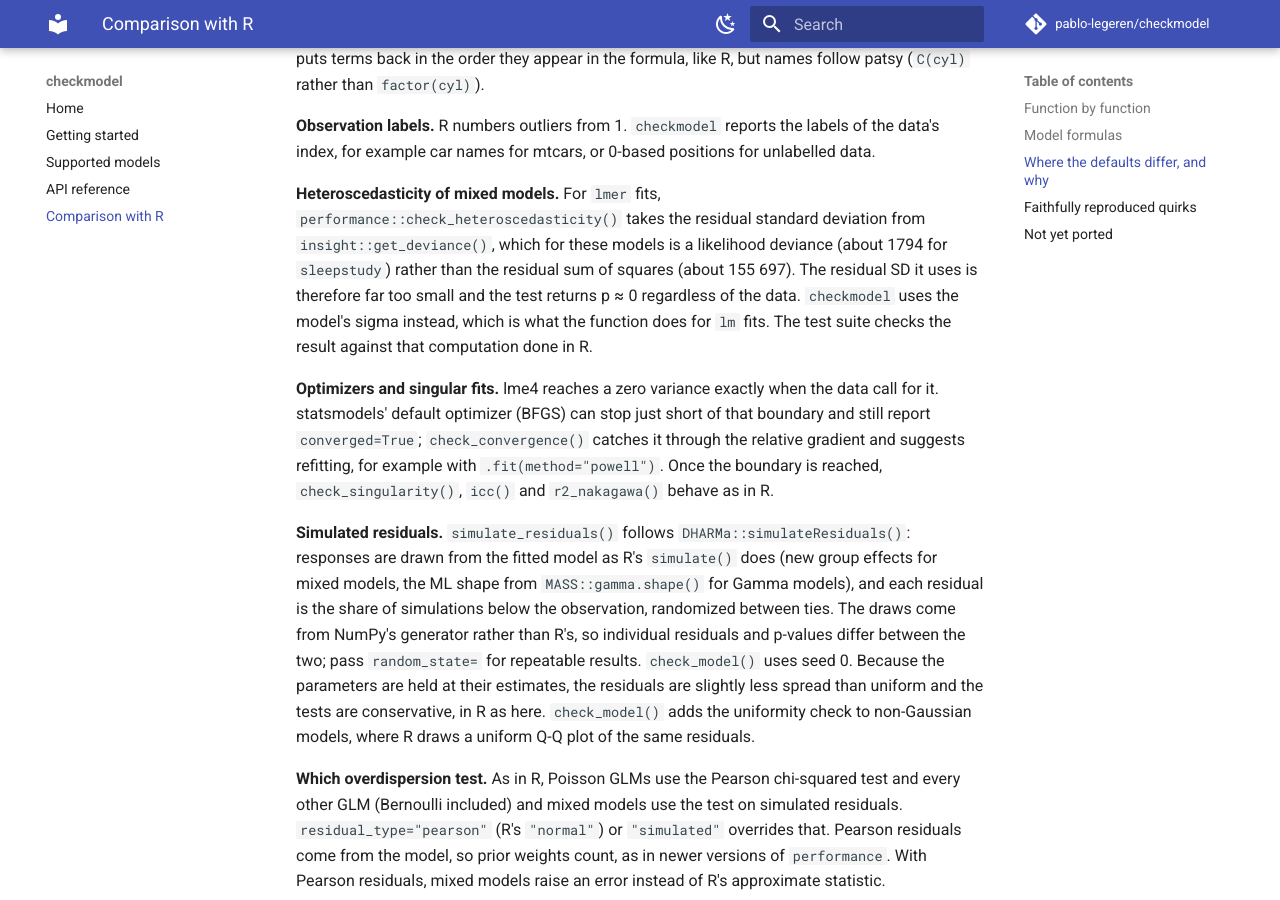
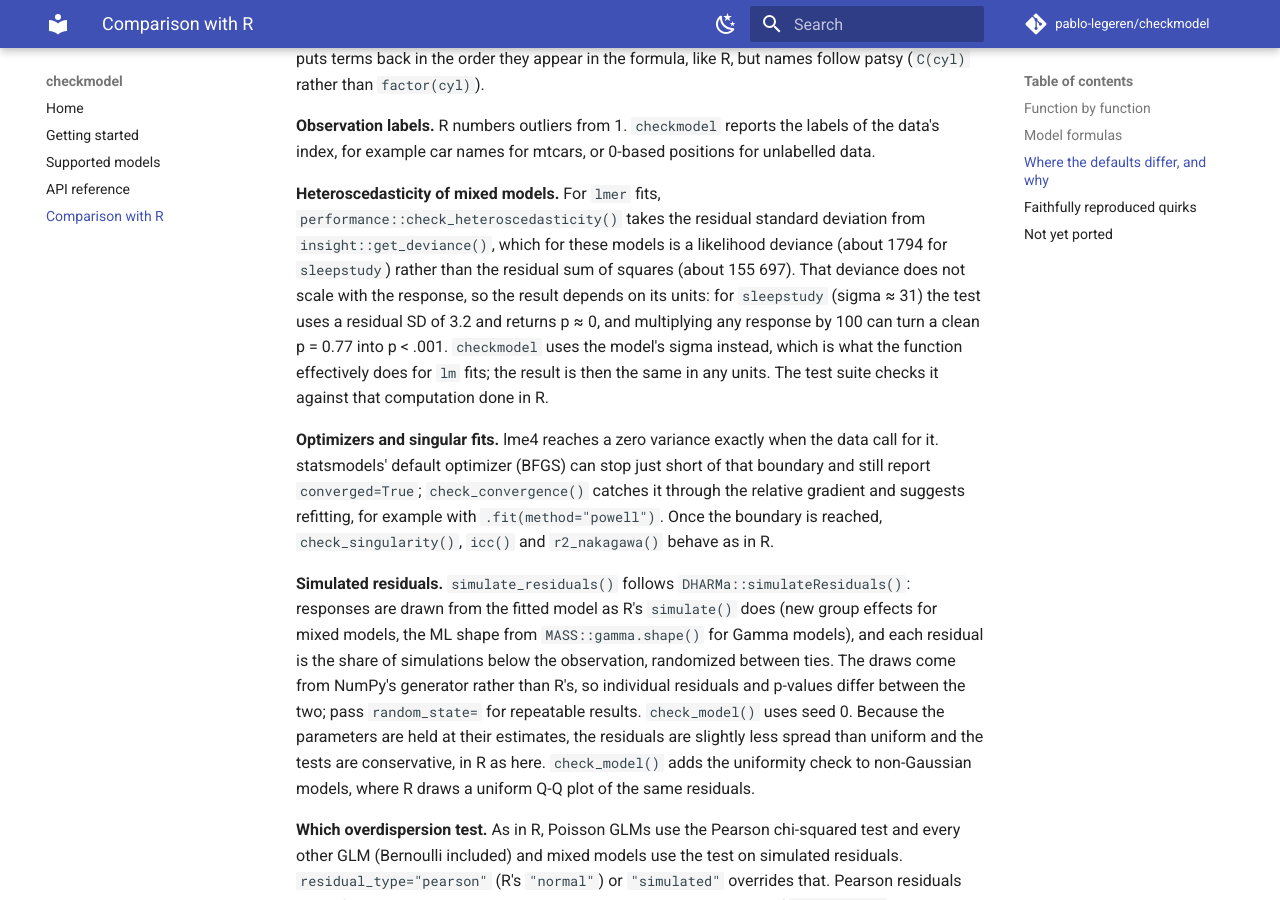
Before and after one commit to pablo-legeren/checkmodel, an MkDocs documentation site: the page built from docs/comparison-with-r.md, in a window 1280 px wide and 900 px high, scrolled down 3809 px. Built offline with MkDocs 1.6.1 and Material for MkDocs 9.7.7, drawn with Linux system fonts in a browser that asks for light colours; comment, search, counter and statistics services are not loaded.

Commit message:
Describe the lmer heteroscedasticity difference from R accurately
R's test depends on the units of the response for merMod models; it does
not return p near 0 for every model, as the previous text claimed.

```diff
--- a/docs/comparison-with-r.md
+++ b/docs/comparison-with-r.md
@@ -94,10 +94,13 @@ positions for unlabelled data.
 `performance::check_heteroscedasticity()` takes the residual standard
 deviation from `insight::get_deviance()`, which for these models is a
 likelihood deviance (about 1794 for `sleepstudy`) rather than the residual sum
-of squares (about 155 697). The residual SD it uses is therefore far too small
-and the test returns p ≈ 0 regardless of the data. `checkmodel` uses the
-model's sigma instead, which is what the function does for `lm` fits. The test
-suite checks the result against that computation done in R.
+of squares (about 155 697). That deviance does not scale with the response, so
+the result depends on its units: for `sleepstudy` (sigma ≈ 31) the test uses a
+residual SD of 3.2 and returns p ≈ 0, and multiplying any response by 100 can
+turn a clean p = 0.77 into p < .001. `checkmodel` uses the model's sigma
+instead, which is what the function effectively does for `lm` fits; the result
+is then the same in any units. The test suite checks it against that
+computation done in R.
 
 **Optimizers and singular fits.** lme4 reaches a zero variance exactly when
 the data call for it. statsmodels' default optimizer (BFGS) can stop just short
```
